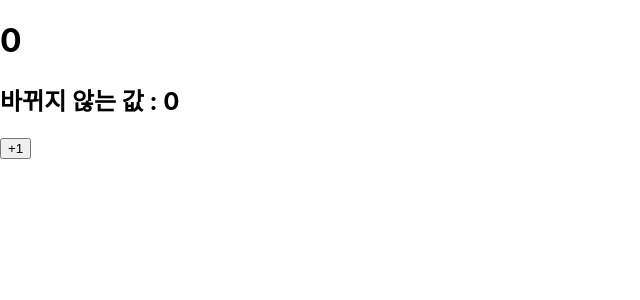
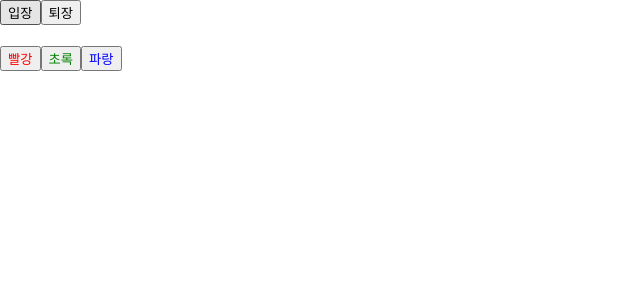
Before and after one commit to hooni24/hello-react, a React (Create React App) app: page / in a window 1280 px wide. Shown: the top 300 px of the page, without its empty margins (0-640 px from the left). Built offline with nearby package versions, Linux system fonts and the light colour scheme.

Commit message:
함수형 컴포넌트에서 state 사용

```diff
--- a/src/App.js
+++ b/src/App.js
@@ -1,8 +1,8 @@
 import React from 'react';
-import Counter from './Counter';
+import Say from './Say';
 
 const App = () => {
-  return <Counter favoriteNumber={3}>리액트</Counter>;
+  return <Say favoriteNumber={3}>리액트</Say>;
 };
 
 export default App;
--- /dev/null
+++ b/src/Say.js
@@ -0,0 +1,41 @@
+import React, { useState } from 'react';
+
+/**
+ * 함수형 컴포넌트에서 state 사용. (16.8버전 이후로 지원. 이 방법이 권장됨)
+ */
+
+const Say = () => {
+  // useState() 함수의 반환값은 배열이 나오는데, 0번은 현재state값, 1번은 state를 변경할 수 있는 함수
+  // 해당 배열을 비구조화 할당해서 message와 setMessage 변수에 담은 것임.
+  const [message, setMessage] = useState('');
+  const onClickEnter = () => setMessage('안녕하세요!');
+  const onClickLeave = () => setMessage('안녕히 가세요!');
+
+  const [color, setColor] = useState('black');
+
+  return (
+    <div>
+      <button onClick={onClickEnter}>입장</button>
+      <button onClick={onClickLeave}>퇴장</button>
+      <h1 style={{ color }}>{message}</h1>
+      <button style={{ color: 'red' }} onClick={() => setColor('red')}>
+        빨강
+      </button>
+      <button style={{ color: 'green' }} onClick={() => setColor('green')}>
+        초록
+      </button>
+      <button style={{ color: 'blue' }} onClick={() => setColor('blue')}>
+        파랑
+      </button>
+    </div>
+  );
+};
+
+/**
+ * state를 사용할 때에는 직접 접근해 값을 변경해서는 안된다.
+ * setter (useState, setState)를 사용해야만 한다.
+ * 만약 객체나 배열을 갱신해야 하는 경우는, 해당 객체의 사본을 만들어 값을 바꾼 뒤
+ * setter를 통해 그 객체 자체를 갱신해야 한다.
+ */
+
+export default Say;
```
